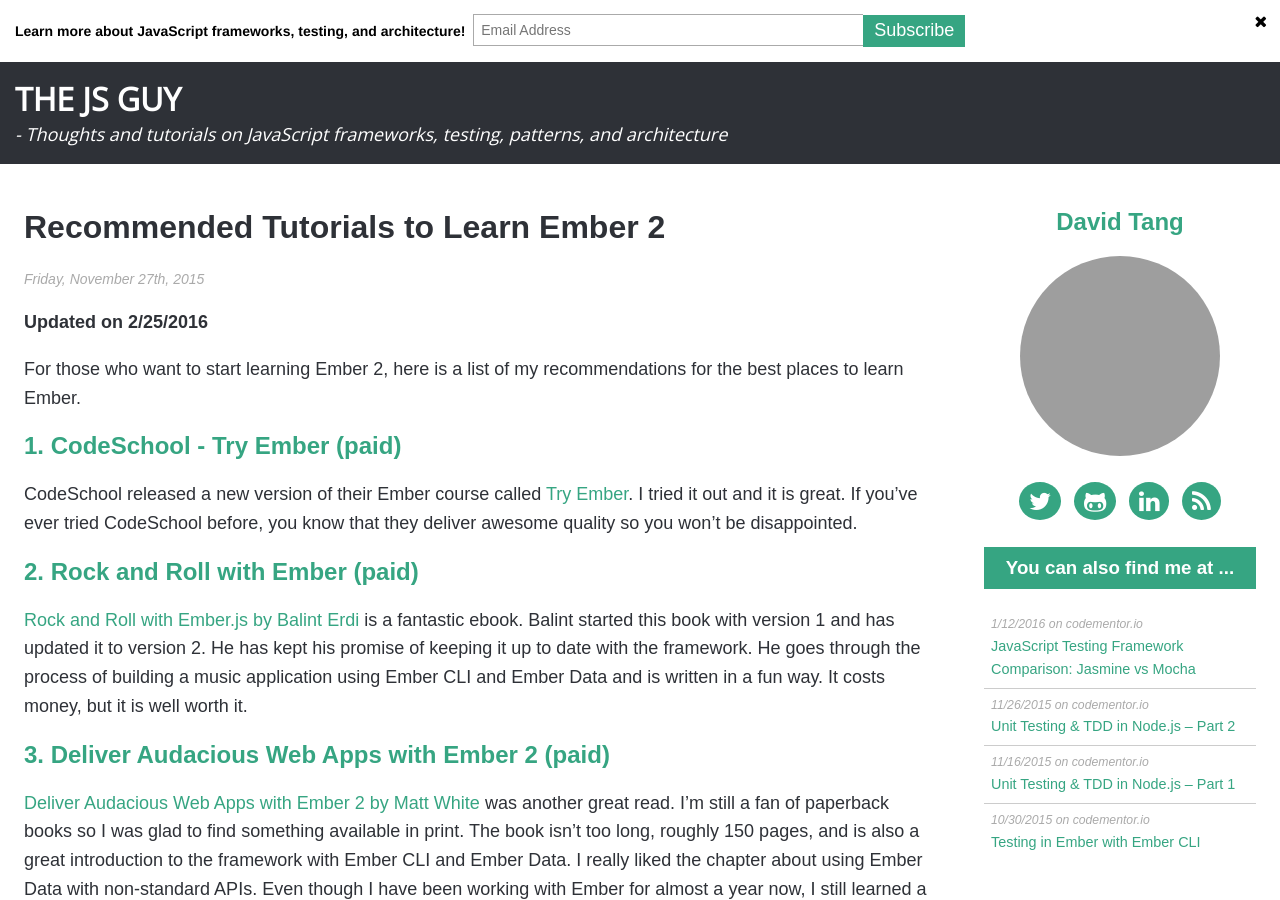
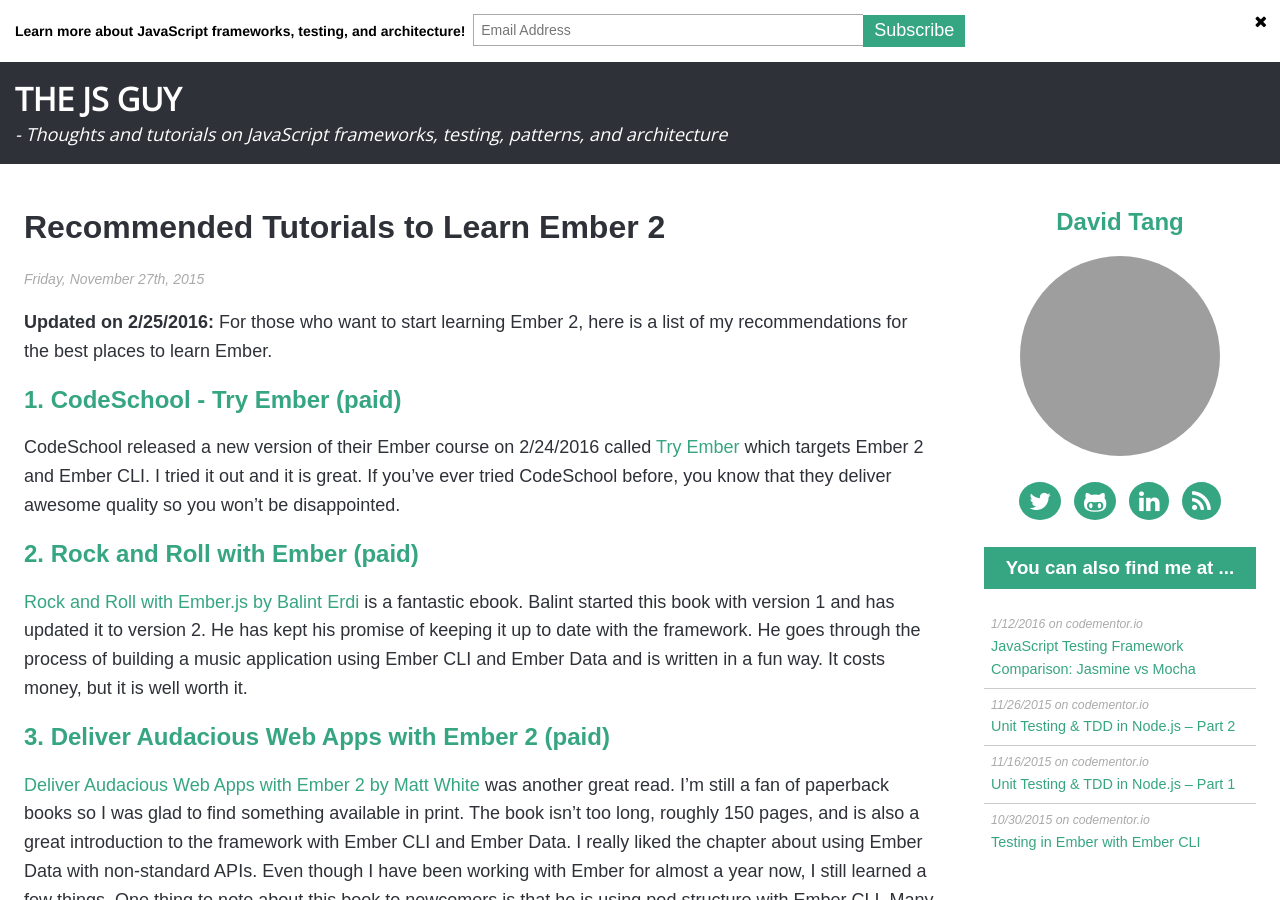
Before and after one commit to iamdtang/skaterdav85.github.io, a Jekyll site: the page built from _posts/2015-11-28-recommended-tutorials-to-learn-ember-2.md, in a window 1280 px wide and 900 px high. Built offline with Jekyll 4.4.1, drawn with Linux system fonts in a browser that asks for light colours; nearby versions of some CDN libraries; Markdown is read by kramdown in place of the engine named in the settings; comment, search, counter and statistics services are not loaded; grey boxes are pictures that could not be loaded.

Commit message:
update to old post

```diff
--- a/_posts/2015-11-28-recommended-tutorials-to-learn-ember-2.md
+++ b/_posts/2015-11-28-recommended-tutorials-to-learn-ember-2.md
@@ -6,13 +6,11 @@ description: For those who want to start learning Ember 2, here is a list of my
 keywords: Ember 2 tutorial, how to learn Ember, Ember books, Ember courses, Ember tutorials, learning Ember, Ember 2, tutorial, Ember training, Ember tuts, learn Ember, EmberJS, Ember.js, Best places to learn Ember
 ---
 
-__Updated on 2/25/2016__
-
-For those who want to start learning Ember 2, here is a list of my recommendations for the best places to learn Ember.
+__Updated on 2/25/2016:__ For those who want to start learning Ember 2, here is a list of my recommendations for the best places to learn Ember.
 
 ## 1. CodeSchool - Try Ember (paid)
 
-CodeSchool released a new version of their Ember course called [Try Ember](https://www.codeschool.com/courses/try-ember). I tried it out and it is great. If you've ever tried CodeSchool before, you know that they deliver awesome quality so you won't be disappointed.
+CodeSchool released a new version of their Ember course on 2/24/2016 called [Try Ember](https://www.codeschool.com/courses/try-ember) which targets Ember 2 and Ember CLI. I tried it out and it is great. If you've ever tried CodeSchool before, you know that they deliver awesome quality so you won't be disappointed.
 
 ## 2. Rock and Roll with Ember (paid)
 
```
